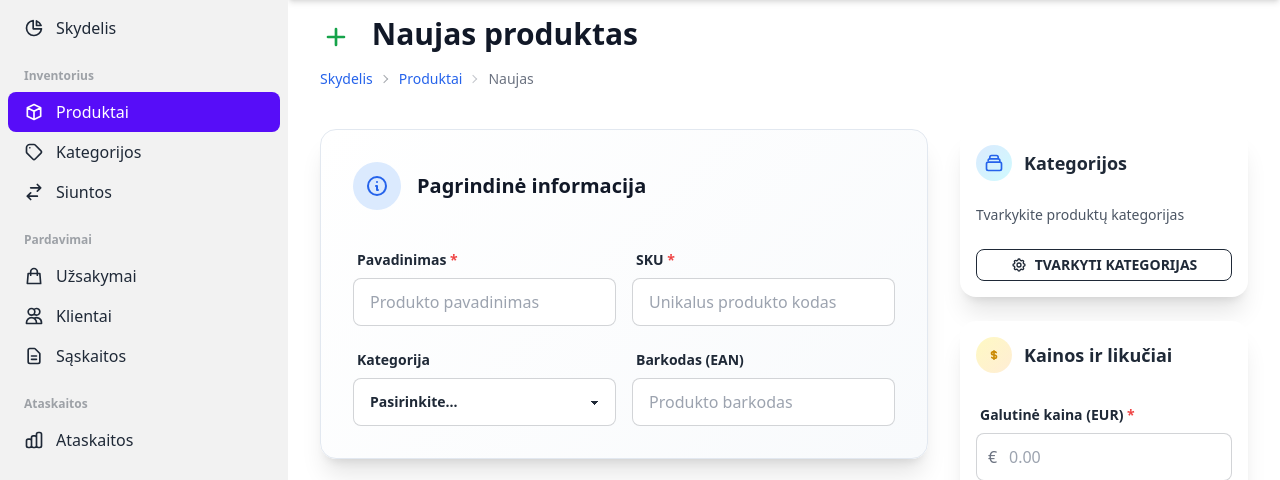
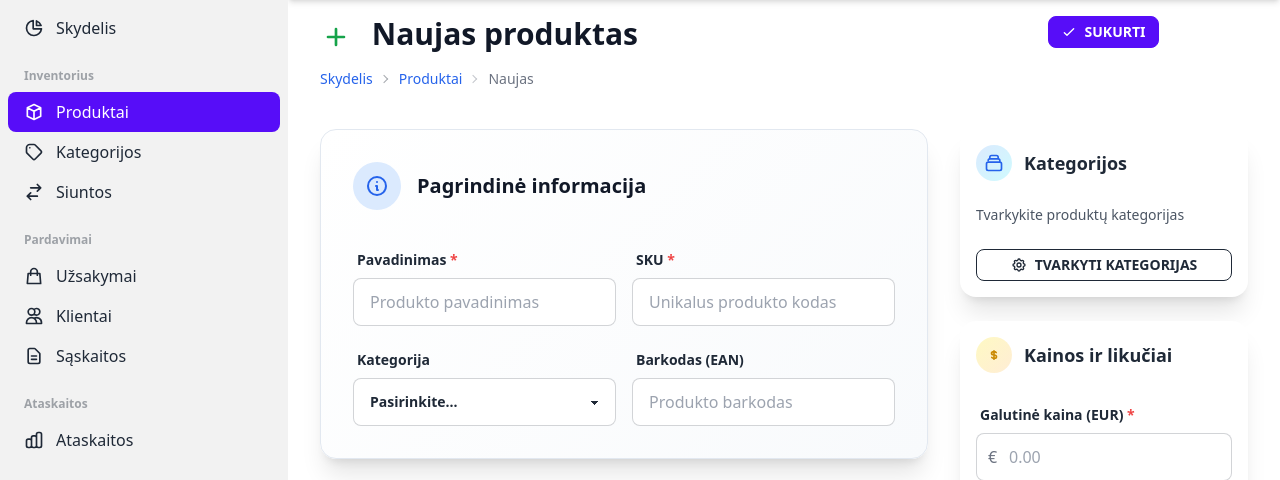
Before and after one commit to Superbumas/crm, a Flask app: page /products/new in a window 1280 px wide. Shown: the part 64-544 px from the top of the page. Run offline with Flask 3, Linux system fonts and the light colour scheme; the visitor is signed in with stand-in values (Sample User, id 1); data comes from the database, SQL or seed files in the repository; data that the repository does not hold is empty; some libraries are stand-ins or nearby versions.

Commit message:
Enhance product form with new save button and spinner
Updated the product form template to include a top save button for improved user interaction. Added a loading spinner to indicate the saving process, enhancing the overall user experience. Adjusted the form submission handling to incorporate the new spinner, ensuring users receive immediate feedback during product creation and editing. This update streamlines the product management workflow and improves usability.

```diff
--- a/lt_crm/app/templates/main/product_form.html
+++ b/lt_crm/app/templates/main/product_form.html
@@ -431,17 +431,31 @@
                 </div>
             </div>
 
-            {% if product %}
             <div class="flex items-center space-x-3 mt-4 md:mt-0">
+                {% if product %}
                 <a href="{{ url_for('main.product_detail', id=product.id) }}" class="action-btn btn btn-outline btn-sm">
                     <svg xmlns="http://www.w3.org/2000/svg" class="h-4 w-4 mr-2" fill="none" viewBox="0 0 24 24" stroke="currentColor">
-                        <path stroke-linecap="round" stroke-linejoin="round" stroke-width="2" d="M15 12a3 3 0 11-6 0 3 3 0 016 0z" />
+                                                 <path stroke-linecap="round" stroke-linejoin="round" stroke-width="2" d="M15 12a3 3 0 11-6 0 3 3 0 016 0z" />
                         <path stroke-linecap="round" stroke-linejoin="round" stroke-width="2" d="M2.458 12C3.732 7.943 7.523 5 12 5c4.478 0 8.268 2.943 9.542 7-1.274 4.057-5.064 7-9.542 7-4.477 0-8.268-2.943-9.542-7z" />
                     </svg>
                     Peržiūrėti
                 </a>
+                {% endif %}
+
+                <!-- Top Save Button -->
+                <button type="submit" form="product-form" class="action-btn btn btn-primary btn-sm">
+                    <svg xmlns="http://www.w3.org/2000/svg" class="h-4 w-4 mr-2" fill="none" viewBox="0 0 24 24" stroke="currentColor">
+                        <path stroke-linecap="round" stroke-linejoin="round" stroke-width="2" d="M5 13l4 4L19 7" />
+                    </svg>
+                    {% if product %}Išsaugoti{% else %}Sukurti{% endif %}
+                </button>
+
+                <!-- Top Save Spinner -->
+                <div id="top-form-spinner" class="htmx-indicator flex items-center">
+                    <span class="loading loading-spinner loading-sm mr-1"></span>
+                    <span class="text-gray-600 text-sm">Saugoma...</span>
+                </div>
             </div>
-            {% endif %}
         </div>
     </div>
 
@@ -452,7 +466,7 @@
                   hx-post="{{ url_for('main.product_edit', id=product.id) if product else url_for('main.product_new') }}"
                   hx-trigger="submit"
                   hx-target="#form-response"
-                  hx-indicator="#form-spinner"
+                  hx-indicator="#form-spinner, #top-form-spinner"
                   class="space-y-6">
 
                 <!-- Basic Information Card -->
```
